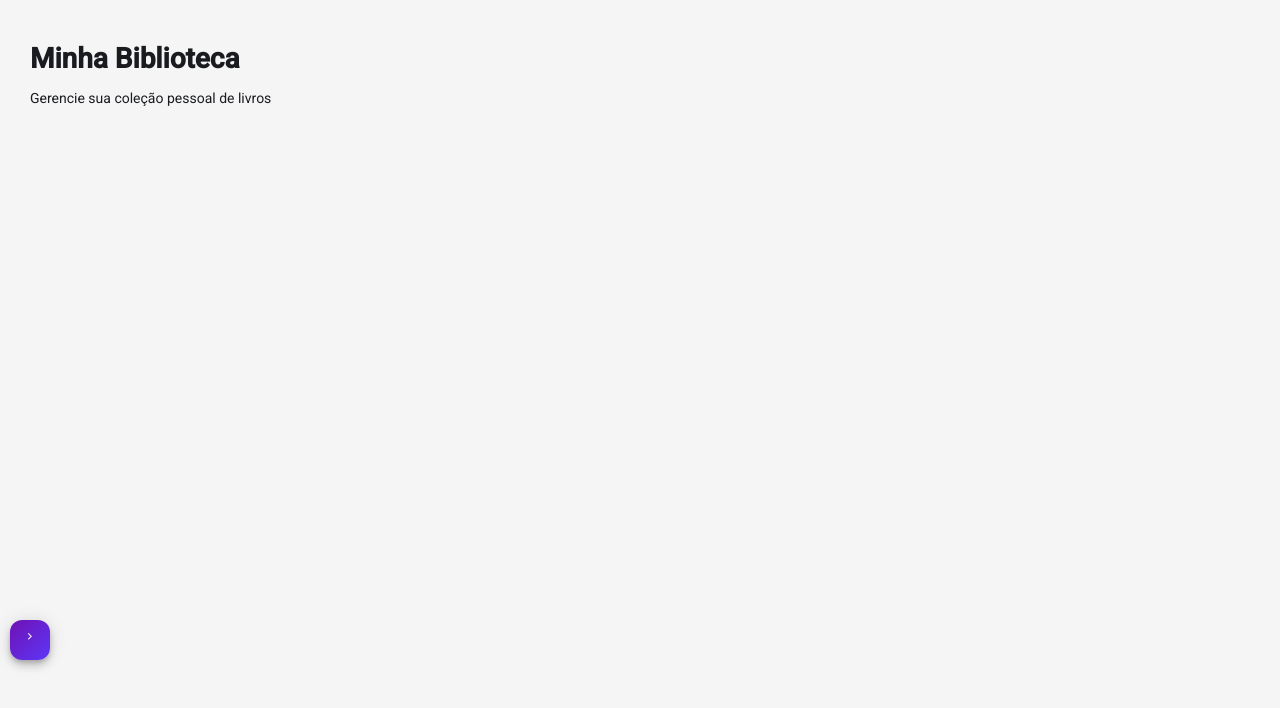
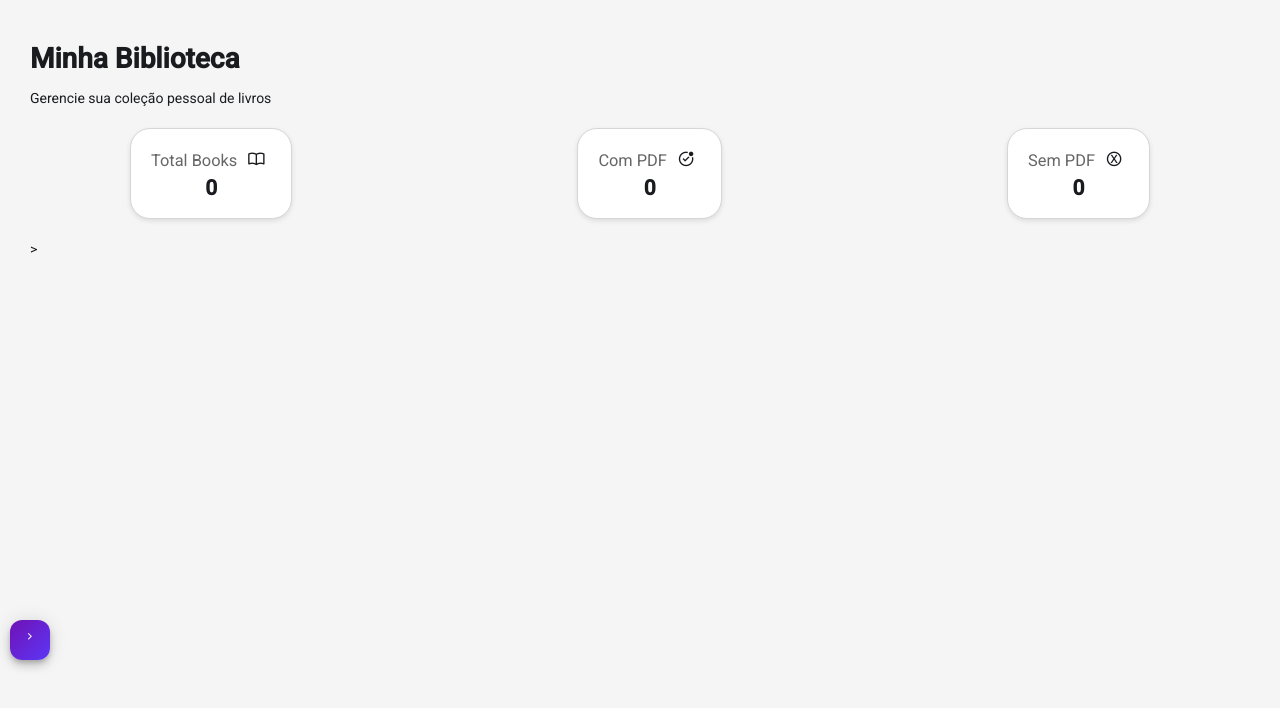
Before and after one commit to LuizBuarqueDev/Prateleira-Inteligente-Frontend-2.0v, an Angular app in the folder Prateleira-Inteligente-Frontend-2.0v/: page /library in a window 1280 px wide. Shown: the top 708 px of the page. Built offline with nearby package versions, Linux system fonts and the light colour scheme.

Commit message:
feat: add lib-stat component to display library statistics and integrate it into my-library page

```diff
--- /dev/null
+++ b/Prateleira-Inteligente-Frontend-2.0v/src/app/pages/my-library/components/lib-stat/lib-stat.component.html
@@ -0,0 +1,25 @@
+<div class="lib-stat">
+  <div class="stat-item">
+    <div class="stat-header">
+      <span class="stat-label">Total Books</span>
+      <mat-icon class="stat-icon">import_contacts</mat-icon>
+    </div>
+    <span class="stat-value">{{ totalBooks() }}</span>
+  </div>
+
+  <div class="stat-item">
+    <div class="stat-header">
+      <span class="stat-label">Com PDF</span>
+      <mat-icon class="stat-icon">check_circle_unread</mat-icon>
+    </div>
+    <span class="stat-value">{{ totalWithPDF() }}</span>
+  </div>
+
+  <div class="stat-item">
+    <div class="stat-header">
+      <span class="stat-label">Sem PDF</span>
+      <mat-icon class="stat-icon">x_circle</mat-icon>
+    </div>
+    <span class="stat-value">{{ totalWithoutPDF() }}</span>
+  </div>
+</div>
--- /dev/null
+++ b/Prateleira-Inteligente-Frontend-2.0v/src/app/pages/my-library/components/lib-stat/lib-stat.component.scss
@@ -0,0 +1,36 @@
+.lib-stat {
+  display: flex;
+  gap: 20px;
+  margin: 20px 100px 20px;
+  justify-content: space-between;
+
+  .stat-item {
+    border-radius: 20px;
+    border: 1px solid var(--light-gray);
+    padding: 20px;
+    display: flex;
+    flex-direction: column;
+    align-items: center;
+    gap: 5px;
+    background-color: var(--light);
+    box-shadow: 0 2px 5px rgba(0, 0, 0, 0.1);
+
+    .stat-header {
+      gap: 10px;
+      display: flex;
+      align-items: center;
+      justify-content: space-between;
+      font-size: 1.3em;
+    }
+
+    .stat-value {
+      font-size: 1.5em;
+      font-weight: bold;
+    }
+
+    .stat-label {
+      font-size: 0.9em;
+      color: #666;
+    }
+  }
+}
--- /dev/null
+++ b/Prateleira-Inteligente-Frontend-2.0v/src/app/pages/my-library/components/lib-stat/lib-stat.component.ts
@@ -0,0 +1,15 @@
+import { Component, input } from '@angular/core';
+import { MatIcon } from '@angular/material/icon';
+
+@Component({
+  standalone: true,
+  selector: 'app-lib-stat',
+  templateUrl: './lib-stat.component.html',
+  styleUrls: ['./lib-stat.component.scss'],
+  imports: [MatIcon],
+})
+export class LibStatComponent {
+  totalBooks = input<number>(0);
+  totalWithPDF = input<number>(0);
+  totalWithoutPDF = input<number>(0);
+}
--- a/Prateleira-Inteligente-Frontend-2.0v/src/app/pages/my-library/my-library.page.html
+++ b/Prateleira-Inteligente-Frontend-2.0v/src/app/pages/my-library/my-library.page.html
@@ -1,4 +1,5 @@
 <div class="main-container">
   <h1>Minha Biblioteca</h1>
   <span>Gerencie sua coleção pessoal de livros</span>
+  <app-lib-stat />>
 </div>
--- a/Prateleira-Inteligente-Frontend-2.0v/src/app/pages/my-library/my-library.page.ts
+++ b/Prateleira-Inteligente-Frontend-2.0v/src/app/pages/my-library/my-library.page.ts
@@ -1,9 +1,10 @@
 import { Component } from '@angular/core';
+import { LibStatComponent } from './components/lib-stat/lib-stat.component';
 
 @Component({
   selector: 'app-my-library',
   templateUrl: './my-library.page.html',
   styleUrl: './my-library.page.scss',
-  imports: [],
+  imports: [LibStatComponent],
 })
 export class MyLibraryComponent {}
```
Also changed, not shown: 1 other file (tests, documents, lock files or other folders).
